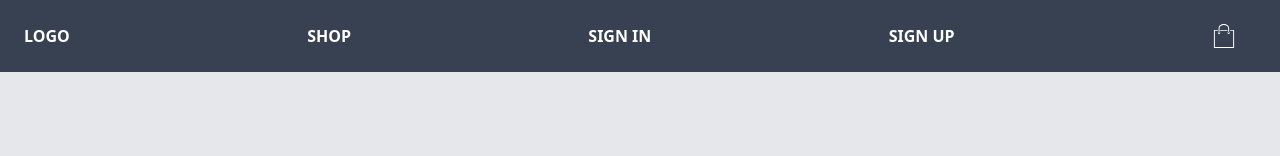
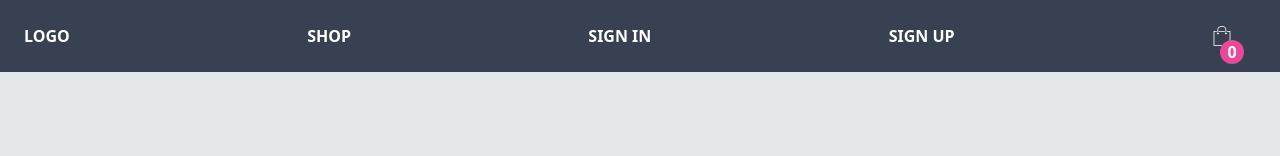
Before and after one commit to IuliiaKonovalova/ztm_crwn_ckothing, a React (Create React App) app: page / in a window 1280 px wide. Shown: the top 156 px of the page. Built offline with nearby package versions, Linux system fonts and the light colour scheme; no server answers.

Commit message:
Add show total bag items count to bag icon

```diff
--- a/src/components/Navbar.js
+++ b/src/components/Navbar.js
@@ -13,12 +13,21 @@ const Navbar = () => {
   const { currentUser } = useContext(UserContext)
 
   // Set the bag dropdown
-  const { isBagDropdownOpen, setIsBagDropdownOpen, bagProducts, addItemsToBag } = useContext(BagContext);
+  const {
+    isBagDropdownOpen,
+    setIsBagDropdownOpen,
+    bagProducts,
+    addItemsToBag,
+    bagTotalItemsCount
+  } = useContext(BagContext);
+  console.log("bagTotalItemsCount!!!!!!!   " + bagTotalItemsCount)
+
   // Toggle the bag dropdown
   const toggleBagDropdown = () => {
     setIsBagDropdownOpen(!isBagDropdownOpen);
   };
   const [bagShow, setBagShow] = useState(bagProducts)
+
   bagProducts.forEach(element => {
     console.log(element.id)
     // setBagShow(bagProducts)
@@ -35,6 +44,7 @@ const Navbar = () => {
   const bagProps = {
     bagShow: bagShow,
   }
+
 
   useEffect(() => {
     if (currentUser !== null && currentUser !== undefined) {
@@ -77,7 +87,7 @@ const Navbar = () => {
           </>
           )
           }
-          <li className="mr-6 px-5">
+          <li className="mr-6 px-5 relative">
             <div className="hover:text-pink-300 absolute" to="/cart">
               {isBagDropdownOpen && <BagDropdown {...bagProps}/>}
               <button
@@ -87,6 +97,11 @@ const Navbar = () => {
                 <img src={BagIcon} alt="cart icon" className="w-6 h-6" />
               </button>
             </div>
+            <span className="absolute top-4 left-7 bg-pink-500 text-white
+              rounded-full w-4 h-4 flex items-center justify-center p-3"
+            >
+              {bagTotalItemsCount}
+            </span>
           </li>
         </ul>
     </nav>
```
